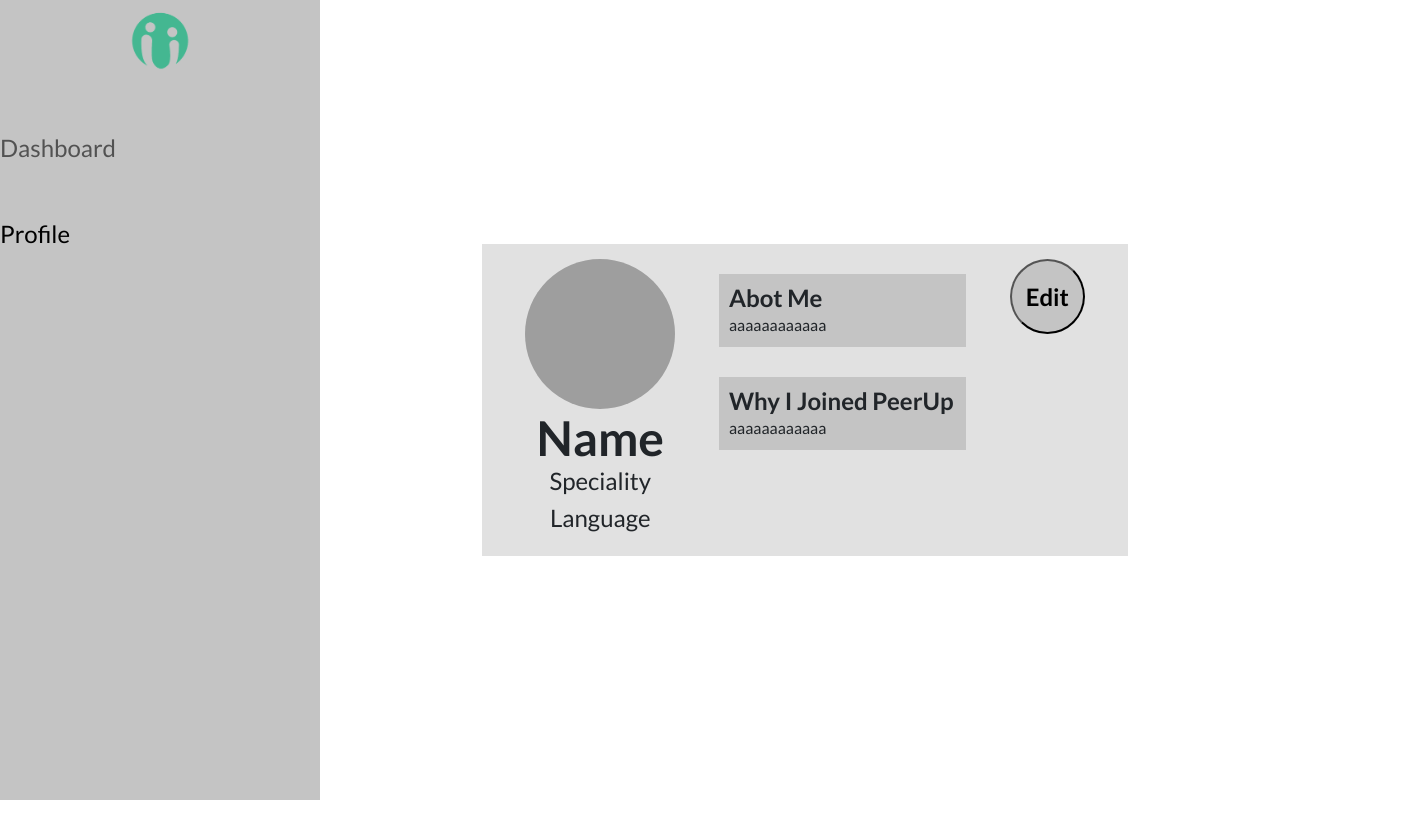
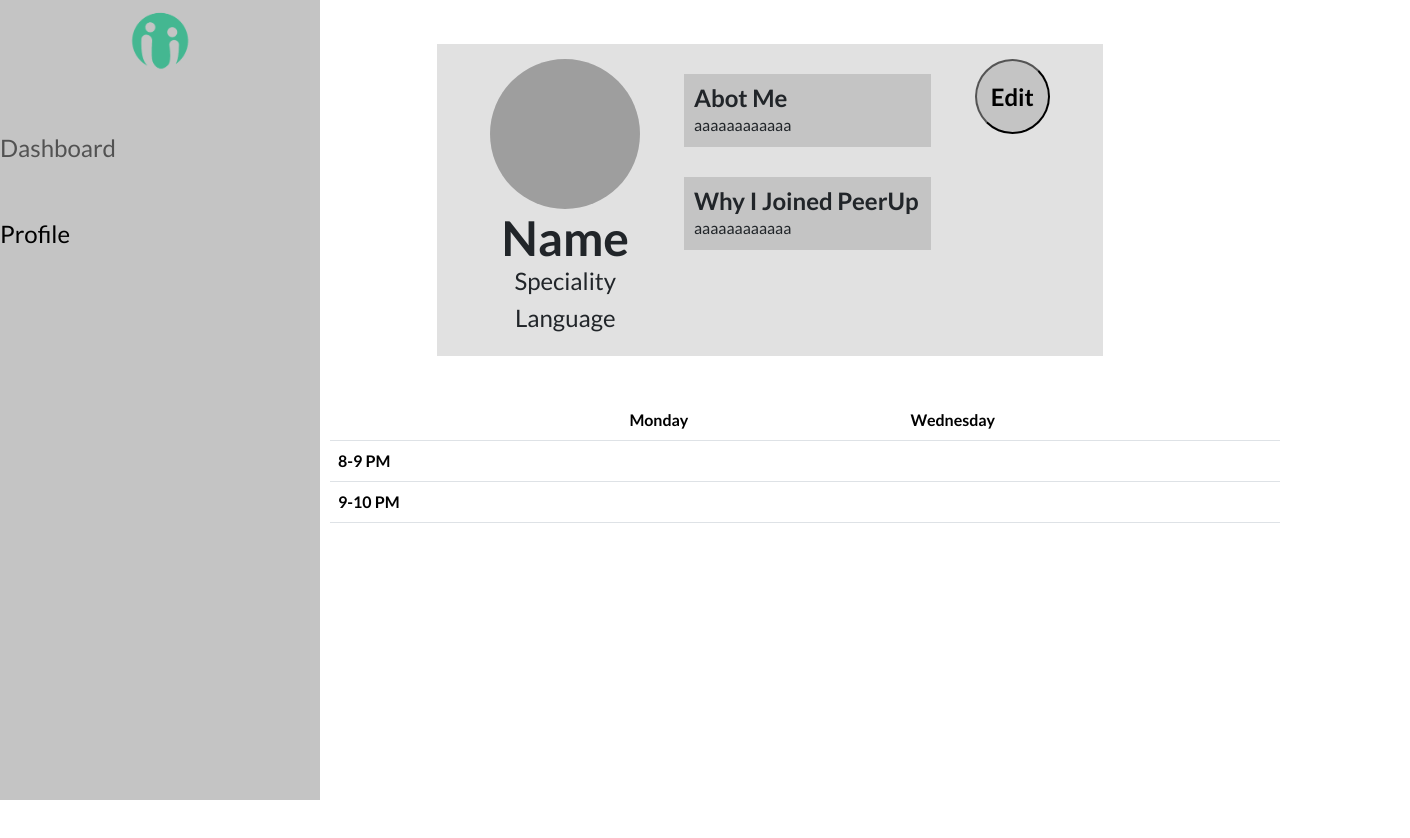
Before and after one commit to PeerUpX/peer-up-x, a React (Create React App) app in the folder peer-up-x/: page /profile in a window 1280 px wide. Shown: the top 838 px of the page, 1410 px wide, since content can reach past the window. Before the commit the page ends 800 px from the top, so only its background shows below. Built offline with nearby package versions, Linux system fonts and the light colour scheme; no server answers; sample sign-in values are in the browser's storage; grey boxes are pictures that could not be loaded.

Commit message:
added time table

```diff
--- /dev/null
+++ b/peer-up-x/src/Profile/SupporterProfile.css
@@ -0,0 +1,6 @@
+.time-table {
+    position: relative;
+    top: 400px;
+    right: 0px;
+    width: 1000%;
+}
--- a/peer-up-x/src/Profile/SupporterProfile.js
+++ b/peer-up-x/src/Profile/SupporterProfile.js
@@ -1,6 +1,8 @@
 import styles from './SupporterProfile.module.css';
 import SideBar from '../SideBar';
 import SupporterEditor from './SupporterEditor';
+import './SupporterProfile.css'
+
 export default function SupporterProfile(props){
 
 
@@ -9,8 +11,30 @@ export default function SupporterProfile(props){
       <SideBar profile = {true} dashboard = {false}/>
       <div className = {styles.rightContentContainer}>
         <SupporterEditor/>
-      </div>
     </div>
-
+    <div className="time-table">
+    <table class="table">
+      <thead>
+        <tr>
+          <th scope="col"></th>
+          <th scope="col">Monday</th>
+          <th scope="col">Wednesday</th>
+        </tr>
+      </thead>
+      <tbody>
+        <tr>
+          <th scope="row">8-9 PM</th>
+          <td></td>
+          <td></td>
+        </tr>
+        <tr>
+          <th scope="row">9-10 PM</th>
+          <td></td>
+          <td></td>
+        </tr>
+      </tbody>
+    </table>
+    </div>
+    </div>
   );
 }
--- a/peer-up-x/src/Profile/SupporterProfile.module.css
+++ b/peer-up-x/src/Profile/SupporterProfile.module.css
@@ -5,11 +5,15 @@
   height: 100vh;
 }
 .rightContentContainer{
+  position: absolute;
   display: flex;
   width: 100%;
   flex-direction: column;
   justify-content: center;
   align-items: center;
+  height: 400px;
+  top: 0px;
+  left: 130px;
 }
 .rowBox{
   display:flex;
--- a/peer-up-x/src/SupporterLogin.js
+++ b/peer-up-x/src/SupporterLogin.js
@@ -3,7 +3,6 @@ import React, {useState, useRef} from "react"
 import {Form, Card, Alert, Button} from "react-bootstrap"
 import { useAuth } from './contexts/AuthContext'
 import { Link, useNavigate } from 'react-router-dom'
-import {BrowserRouter as Router, Routes, Route, Navigate} from 'react-router-dom';
 
 export default function SupporterLogin() {
   const emailRef = useRef()
```
